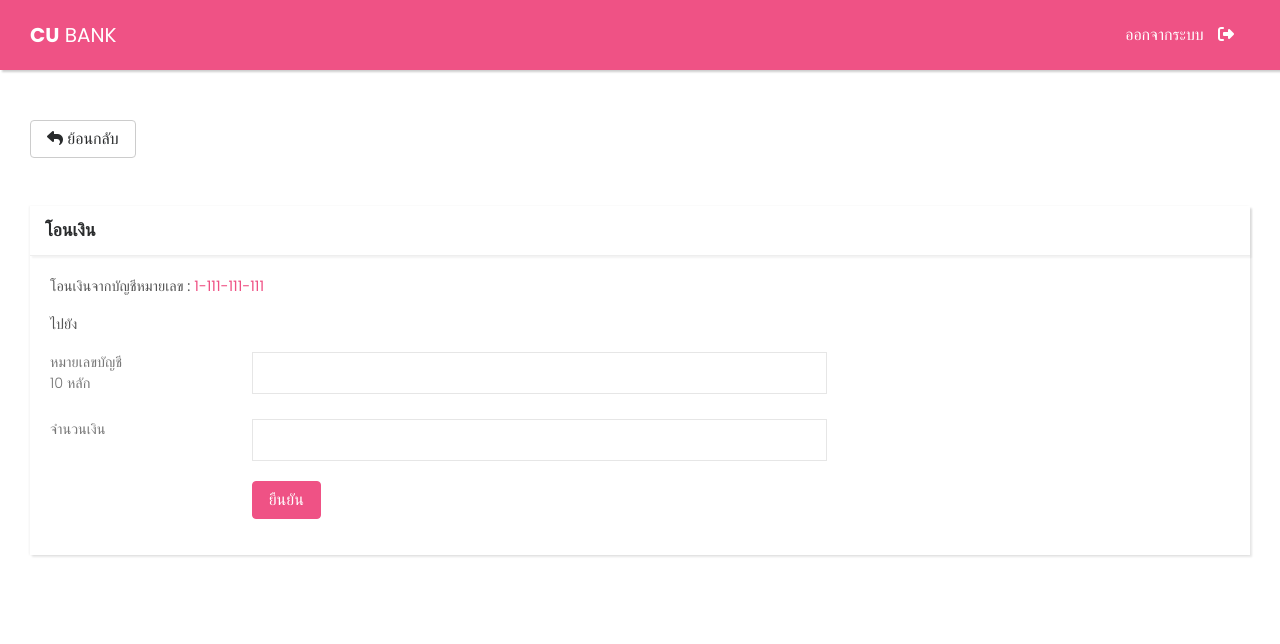
After one commit to worranut/cu-bank-transfer, a PHP site: page /view/transfer.html in a window 1280 px wide. The commit adds this page. Shown: the top 644 px of the page. Run offline with PHP 8.4, Linux system fonts and the light colour scheme; some libraries are stand-ins or nearby versions.

Commit message:
Modify code from main repository

```diff
--- a/src/DepositStub.php
+++ b/src/DepositStub.php
@@ -1,6 +1,6 @@
-<?php namespace Transfer;
+<?php namespace Operation;
 
-use Transfer\Outputs;
+use Output\Outputs;
 
 final class DepositStub {
     private $accNumber;
--- a/src/WithdrawalStub.php
+++ b/src/WithdrawalStub.php
@@ -1,6 +1,6 @@
-<?php namespace Transfer;
+<?php namespace Operation;
 
-use Transfer\Outputs;
+use Output\Outputs;
 
 final class WithdrawalStub {
     private $accNumber,$accountBalance;
--- /dev/null
+++ b/view/transfer.html
@@ -0,0 +1,241 @@
+<!DOCTYPE html>
+<html>
+
+<head>
+    <meta charset="utf-8">
+    <meta http-equiv="X-UA-Compatible" content="IE=edge">
+    <title>CU BANK</title>
+    <meta name="description" content="">
+    <meta name="viewport" content="width=device-width, initial-scale=1">
+    <meta name="robots" content="all,follow">
+    <!-- Bootstrap CSS-->
+    <link rel="stylesheet" href="../lib/css/bootstrap.min.css">
+    <!-- Google fonts - Roboto -->
+    <link rel="stylesheet" href="https://fonts.googleapis.com/css?family=Poppins:300,400,700">
+    <!-- theme stylesheet-->
+    <link rel="stylesheet" href="../lib/css/style.pink.css" id="theme-stylesheet">
+    <!-- Custom stylesheet - for your changes-->
+    <link rel="stylesheet" href="../lib/css/custom.css">
+    <!-- Favicon-->
+    <link rel="shortcut icon" href="../lib/img/favicon.ico">
+    <!-- Font Awesome CDN-->
+    <!-- you can replace it by local Font Awesome-->
+    <script src="https://use.fontawesome.com/99347ac47f.js"></script>
+    <!-- Font Icons CSS-->
+    <link rel="stylesheet" href="https://file.myfontastic.com/da58YPMQ7U5HY8Rb6UxkNf/icons.css">
+    <link rel="stylesheet" href="../lib/css/sweetalert2.css">
+    <!-- Tweaks for older IEs-->
+    <!--[if lt IE 9]>
+        <script src="https://oss.maxcdn.com/html5shiv/3.7.2/html5shiv.min.js"></script>
+        <script src="https://oss.maxcdn.com/respond/1.4.2/respond.min.js"></script><![endif]-->
+</head>
+<style>
+    .pink {
+        color: #ef5285;
+    }
+
+    .bg-pink {
+        background: #ef5285;
+    }
+</style>
+
+<body onload="loadCustInfo()">
+    <header class="header">
+        <nav class="navbar" style="background: #ef5285">
+            <div class="container-fluid">
+                <div class="navbar-holder d-flex align-items-center justify-content-between">
+                    <!-- Navbar Header-->
+                    <div class="navbar-header">
+                        <!-- Navbar Brand -->
+                        <a id="homeBtn" href="../view/main.html" class="navbar-brand">
+                            <div class="brand-text brand-big">
+                                <span>
+                                    <strong>CU</strong>
+                                </span> BANK</div>
+                            <!-- Toggle Button-->
+                    </div>
+                    <!-- Navbar Menu -->
+                    <ul class="nav-menu list-unstyled d-flex flex-md-row align-items-md-center">
+                        <!-- Name-->
+                        <li class="nav-item d-flex align-items-center">
+                            <a href="#" class="nav-link"></a>
+                        </li>
+                        <!-- Logout    -->
+                        <li class="nav-item">
+                            <a id="logoutBtn" href="#" class="nav-link logout">ออกจากระบบ
+                                <i class="fa fa-sign-out"></i>
+                            </a>
+                        </li>
+                    </ul>
+                </div>
+            </div>
+        </nav>
+    </header>
+    <div class="" id="subview">
+        <section class="forms">
+            <div class="container-fluid">
+                <div class="row">
+                    <div class="col-lg-12">
+                        <a id="backBtn" href="../view/main.html" class="btn btn-secondary">
+                            <i class="fa fa-reply"></i> ย้อนกลับ</a>
+                    </div>
+                </div>
+                <br>
+                <br>
+                <div class="row">
+                    <!-- Horizontal Form-->
+                    <div class="col-lg-12">
+                        <div class="card">
+                            <div class="card-header d-flex align-items-center">
+                                <h3 class="h4">โอนเงิน</h3>
+                            </div>
+                            <div class="card-body">
+                                <p>โอนเงินจากบัญชีหมายเลข :
+                                    <span class="pink"><span id="accSrcNo">accNo</span>
+                                    <!--(<span id="accName">accName</span>)--></span>
+                                </p>
+                                <!--<p>ยอดเงินคงเหลือ:
+                                    <span id="accBalance" class="pink">accBalance</span> บาท</p>-->
+                                <p>ไปยัง</p>
+                                <form id="transferForm" class="form-horizontal">
+                                    <div class="form-group row">
+                                        <label class="col-sm-2 form-control-label">หมายเลขบัญชี
+                                            <br>10 หลัก</label>
+                                        <div class="col-sm-6">
+                                            <input id="accDesNo" type="text" minlength="10" maxlength="10" class="form-control form-control-warning" required>
+                                            <small class="form-text"></small>
+                                        </div>
+                                    </div>
+                                    <div class="form-group row">
+                                        <label class="col-sm-2 form-control-label">จำนวนเงิน
+                                        </label>
+                                        <div class="col-sm-6">
+                                            <input id="amount" type="number" min="1" class="form-control form-control-warning" required>
+                                            <small class="form-text"></small>
+                                        </div>
+                                    </div>
+                                    <div class="form-group row">
+                                        <div class="col-sm-10 offset-sm-2">
+                                            <input type="submit" value="ยืนยัน" class="btn btn-primary">
+                                        </div>
+                                    </div>
+                                </form>
+                            </div>
+                        </div>
+                    </div>
+                    <!-- Inline Form-->
+                    <!-- Modal Form-->
+                    <!-- Form Elements -->
+                </div>
+            </div>
+        </section>
+    </div>
+
+    <!-- Javascript files-->
+    <script src="https://ajax.googleapis.com/ajax/libs/jquery/1.11.0/jquery.min.js"></script>
+    <script src="../lib/js/tether.min.js"></script>
+    <script src="../lib/js/bootstrap.min.js"></script>
+    <script src="../lib/js/jquery.cookie.js"></script>
+    <script src="../lib/js/jquery.validate.min.js"></script>
+    <script src="../lib/js/front.js"></script>
+    <script src="../lib/js/sweetalert2.js"></script>
+
+    <script type="text/javascript">
+        function loadCustInfo() {
+            var acctNum = "1111111111";
+            if (acctNum) {
+                $("#accSrcNo").data("accNo", acctNum);
+                $("#accSrcNo").text(acctNum.toString().replace(/(\d{1})\-?(\d{3})\-?(\d{3})\-?(\d{3})/, '$1-$2-$3-$4'));
+
+                /*$.ajax({
+                        method: "POST",
+                        url: "../src/controller.php",
+                        dataType: "json",
+                        data: {
+                            service: "ServiceAuthentication",
+                        }
+                    })
+                    .done(function(result) {
+                        if (result.isError) {
+                            $("#accBalance").text(result.message.toString());
+                            $("#accName").text(result.message.toString());
+                        } else {
+                            $("#accBalance").text(commaSeparateNumber(result.accBalance));
+                            $("#accName").text(result.accName.toString());
+                        }
+                    }).fail(function(xhr, status, error) {
+                        swal(
+                            'ผิดพลาด',
+                            error,
+                            'error'
+                        );
+                    });*/
+            }
+        }
+
+        function commaSeparateNumber(val) {
+            while (/(\d+)(\d{3})/.test(val.toString())) {
+                val = val.toString().replace(/(\d+)(\d{3})/, '$1' + ',' + '$2');
+            }
+            return val;
+        }
+
+        $("#transferForm").submit(function(event) {
+            swal({
+                title: 'โอนเงิน',
+                text: "โอนเงินจากบัญชี " + $("#accSrcNo").data("accNo").toString().replace(/(\d{1})\-?(\d{3})\-?(\d{3})\-?(\d{3})/, '$1-$2-$3-$4') +
+                    " (" /*+ $("#accName").text() */ + ") ไปยังบัญชี " +
+                    $("#accDesNo").val().toString().replace(/(\d{1})\-?(\d{3})\-?(\d{3})\-?(\d{3})/, '$1-$2-$3-$4') +
+                    " เป็นจำนวนเงิน " + commaSeparateNumber($("#amount").val()) + " บาท",
+                type: 'info',
+                showCancelButton: true,
+                confirmButtonText: 'ยืนยัน',
+                cancelButtonText: 'ยกเลิก'
+            }).then(function() {
+                $.ajax({
+                        method: "POST",
+                        url: "../src/controller.php",
+                        dataType: "json",
+                        data: {
+                            service: "Transfer",
+                            transaction: {
+                                srcNumber: $("#accSrcNo").data("accNo"),
+                                /*srcName: $("#accName").text(),*/
+                                targetNumber: $("#accDesNo").val(),
+                                amount: $("#amount").val()
+                            }
+                        }
+                    })
+                    .done(function(data) {
+                        console.log(data);
+                        if (data.errorMessage) {
+                            swal(
+                                'ผิดพลาด',
+                                data.errorMessage,
+                                'error'
+                            );
+                        } else {
+                            swal(
+                                'โอนเงินเรียบร้อย',
+                                'ยอดเงินคงเหลือ = ' + commaSeparateNumber(data.accountBalance) + " บาท",
+                                'success'
+                            );
+                            $("#accDesNo").val('');
+                            $("#amount").val('');
+                        }
+                    })
+                    .fail(function(xhr, status, error) {
+                        swal(
+                            'ผิดพลาด',
+                            error,
+                            'error'
+                        );
+                    });;
+            });
+
+            event.preventDefault();
+        });
+    </script>
+</body>
+
+</html>
```
Also changed, not shown: index.php (+1 -6 lines), src/MainDriver.php (+4 -4 lines), src/Outputs.php (+2 -5 lines), src/Transfer.php (+18 -19 lines), src/TransferView.php (deleted, +0 -18 lines), src/controller.php (+13 -17 lines), test/OutputsTest.php (+3 -1 lines), test/TransferTest.php (+20 -13 lines).
